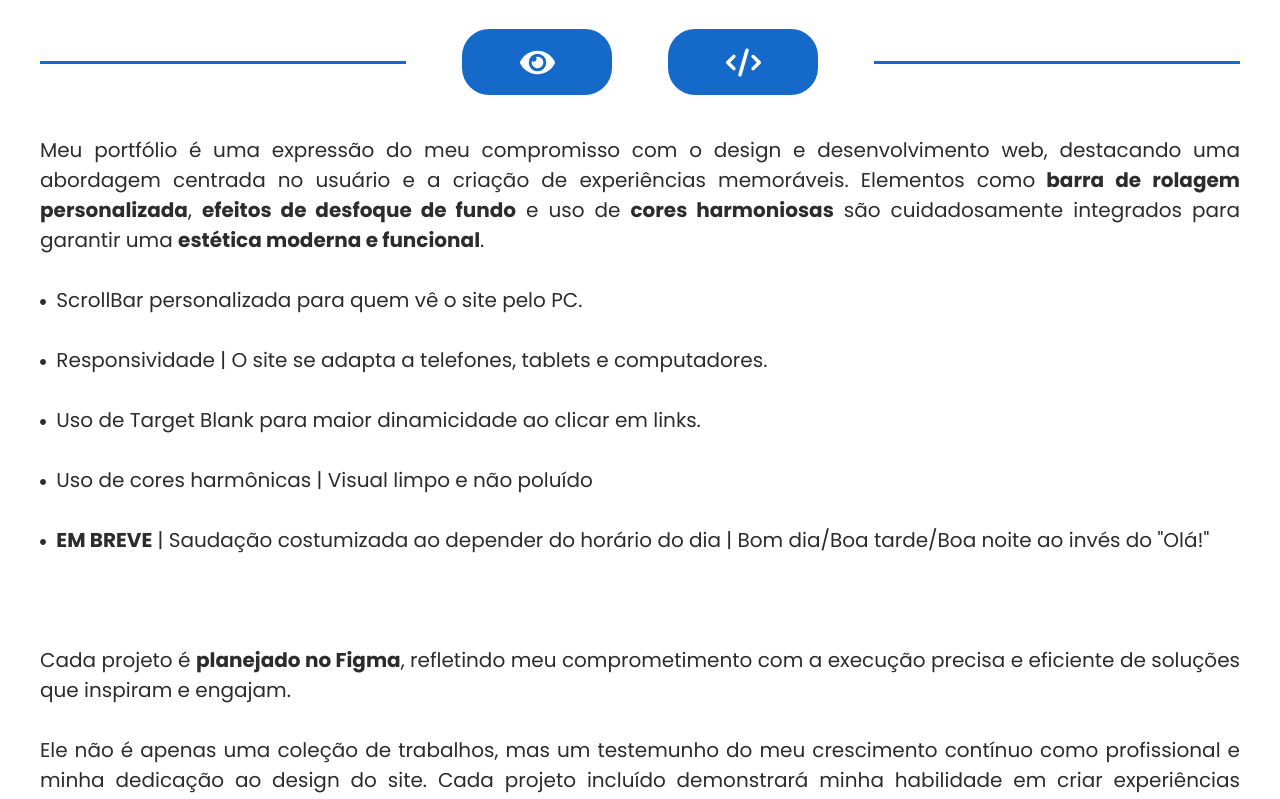
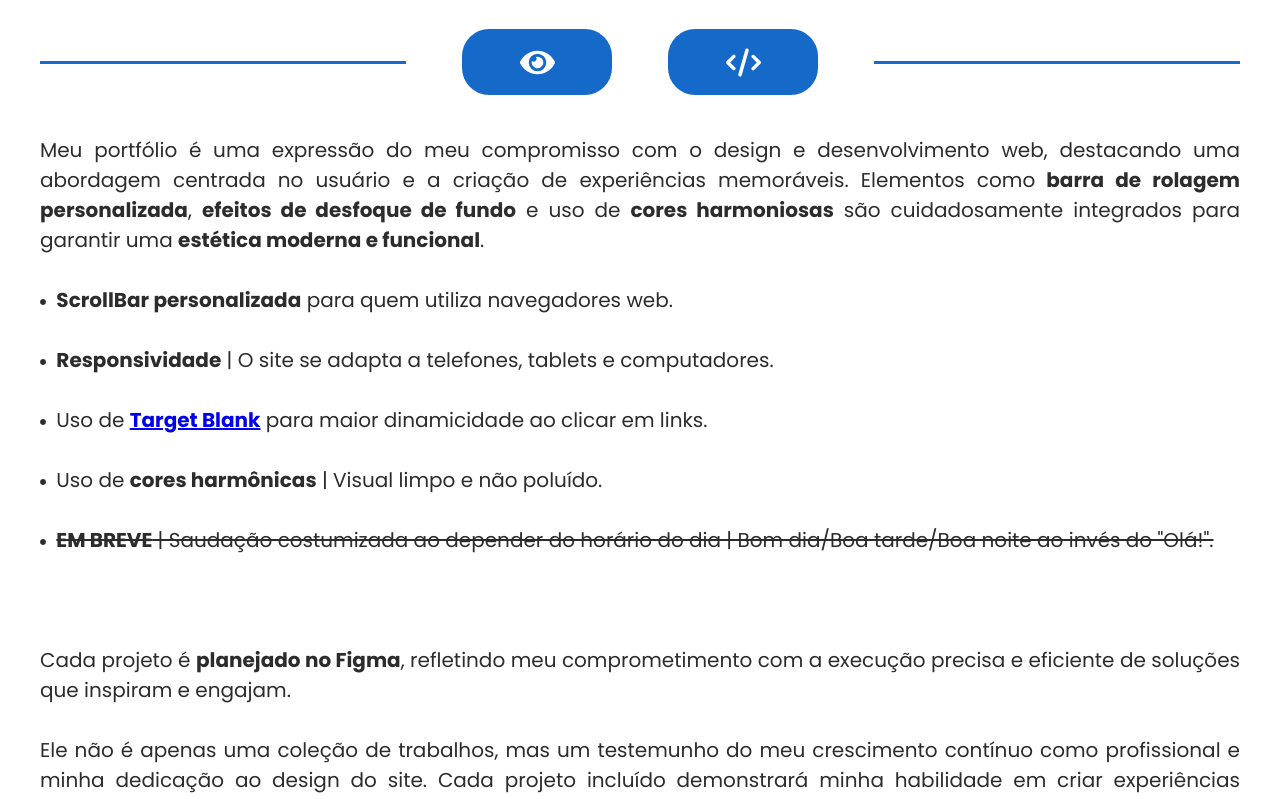
Before and after one commit to petrinidias/portfolio, a Next.js app: page /portfolio in a window 1280 px wide. Shown: the part 900-1699 px from the top of the page. Built offline with nearby package versions, Linux system fonts and the light colour scheme.

Commit message:
Changes!

```diff
--- a/app/componentes/Greetings/saudacao.js
+++ b/app/componentes/Greetings/saudacao.js
@@ -8,10 +8,13 @@ export default function Saudacao() {
 
   if (horas >=6 && horas<12){
     saudacao = "Bom dia"
+    console.log(".")
   } else if(horas >=12 && horas<18) {
     saudacao = "Boa tarde"
+    console.log(".")
   } else{
     saudacao = "Boa noite"
+    console.log(".")
   }
 
     return (
--- a/app/portfolio/page.js
+++ b/app/portfolio/page.jsx
@@ -22,11 +22,11 @@ export default function Learnxperience() {
           de <strong>cores harmoniosas</strong> são cuidadosamente integrados para garantir uma <strong>estética moderna e
           funcional</strong>.<br/><br/>
 
-          <FaCircle className={styles.circle}/> ScrollBar personalizada para quem vê o site pelo PC.<br/><br/>
-          <FaCircle className={styles.circle}/> Responsividade | O site se adapta a telefones, tablets e computadores.<br/><br/>
-          <FaCircle className={styles.circle}/> Uso de Target Blank para maior dinamicidade ao clicar em links.<br/><br/>
-          <FaCircle className={styles.circle}/> Uso de cores harmônicas | Visual limpo e não poluído<br/><br/>
-          <FaCircle className={styles.circle}/> <strong>EM BREVE</strong> | Saudação costumizada ao depender do horário do dia | Bom dia/Boa tarde/Boa noite ao invés do "Olá!"<br/><br/>
+          <FaCircle className={styles.circle}/> <strong>ScrollBar personalizada</strong> para quem utiliza navegadores web.<br/><br/>
+          <FaCircle className={styles.circle}/> <strong>Responsividade</strong> | O site se adapta a telefones, tablets e computadores.<br/><br/>
+          <FaCircle className={styles.circle}/> Uso de <a target="_blank" href="https://www.freecodecamp.org/portuguese/news/o-atributo-target-na-tag-a-do-html-explicado/#:~:text=Um%20atributo%20target%20com%20o%20valor%20de%20_blank,documento%20vinculado%20em%20uma%20nova%20janela%20ou%20aba."><strong>Target Blank</strong></a> para maior dinamicidade ao clicar em links.<br/><br/>
+          <FaCircle className={styles.circle}/> Uso de <strong>cores harmônicas</strong> | Visual limpo e não poluído.<br/><br/>
+          <FaCircle className={styles.circle}/> <strike><strong>EM BREVE</strong> | Saudação costumizada ao depender do horário do dia | Bom dia/Boa tarde/Boa noite ao invés do "Olá!".</strike><br/><br/>
 
           <br/><br/>Cada projeto
           é <strong>planejado no Figma</strong>, refletindo meu comprometimento com a execução precisa e
```
